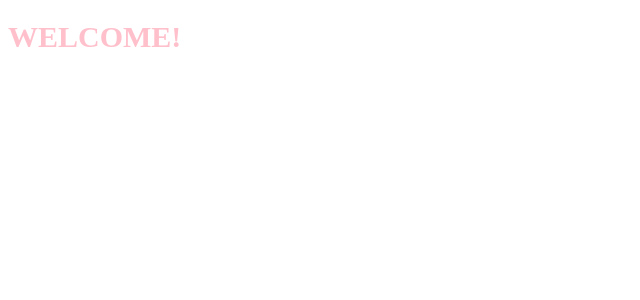
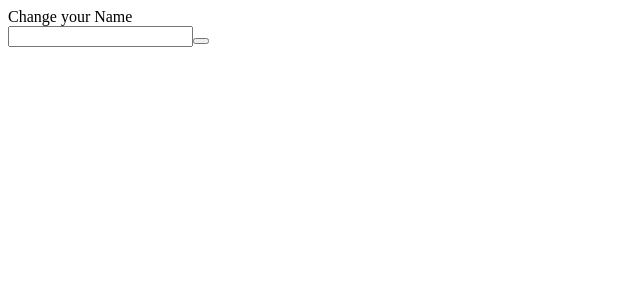
Before and after one commit to gelni0221/fullstack-lab-WIP, a React (Create React App) app in the folder frontend/: page / in a window 1280 px wide. Shown: the top 300 px of the page, without its empty margins (0-640 px from the left). Built offline with nearby package versions, Linux system fonts and the light colour scheme.

Commit message:
another tests lessons

```diff
--- a/frontend/src/App.js
+++ b/frontend/src/App.js
@@ -1,7 +1,7 @@
 import { BrowserRouter as Router, Routes, Route, Link } from 'react-router-dom';
-import {Test,Test1, Test2, Test3, Test4} from './mini_projects/test1';
+import {Test,Test1, Test2, Test3, Test4, Test5,Test6,Test7} from './mini_projects/test1';
 const App = () =>{
-return <Test4 isTrue={true} />;
+return <Test7 />;
 };
 
 export default App;
--- a/frontend/src/mini_projects/test1.js
+++ b/frontend/src/mini_projects/test1.js
@@ -1,5 +1,5 @@
 import './test1.css';
-
+import { useState, useRef  } from 'react';
 
 // BASIC REACT COMPONENT WITH IF ELSE AND HTML
 // truth false values if isLoggedIn is true then welcome else not welcome
@@ -83,5 +83,80 @@ export const Test4 = ({isTrue}) => {
 
   return(
   <>{isTrue ? <Test1/> : <Test2/>}  </>
+  // IF LEFT SIDE TRUE DO RIGHT SIDE WITH &&
+  // <>{isTrue && <Test1/>}  </>
   );
 }
+
+export const Test5 = () => {
+// FAKE DATA - OFC USE SQL DATA INSTEAD IF THIS
+  const accounts = [
+    {id: 1, username: 'admin', password: 'admin'},
+    {id: 2, username: 'admin1', password: 'admin1'},
+    {id: 3, username: 'admin2', password: 'admin2'},
+  ];
+
+  return(
+    // YOU USE MAP TO ITERATE THE ACCOUNT DATA
+    <>
+    <h1>Accounts: </h1>
+    <or>
+    {accounts.map((account) => <li key={account.id}>
+      Username: {account.username} |
+      Password: {account.password}
+      </li>)}
+
+    </or>
+    </>
+  );
+}
+
+export const Test6 = () => {
+    const [name, setName] = useState("");
+
+  function handleChange(e) {
+    // e.target.value = the current content of the input field
+    setName(e.target.value);
+  }
+  return(
+    <form>
+      <label>Enter your name:
+        <input
+          type="text"
+          value={name}
+          // onchange makes it dynamic
+          onChange={handleChange}
+        />
+      </label>
+      <p>Current value: {name}</p>
+    </form>
+  );
+}
+
+export const Test7 = () => {
+
+  const [name, setName] = useState("");
+  function handleClick(e) {
+    setName(inputRef.current.value);
+  }
+  const inputRef = useRef(null);
+// useRef is a React hook that gives you a persistent reference to something that doesn’t trigger a re-render when it changes.
+// Think of it like a box you can put a value in, and React will remember it between renders.
+  return(
+    <form>
+      <label>Change your Name <br />
+      <input
+      type="text"
+      ref= {inputRef}
+      ></input>
+      </label>
+
+      <button
+      onClick={handleClick}
+      type="button"
+      ></button>
+      <p>{name}</p>
+    </form>
+
+  );
+}
```
Also changed, not shown: 1 other file (tests, documents, lock files or other folders).
